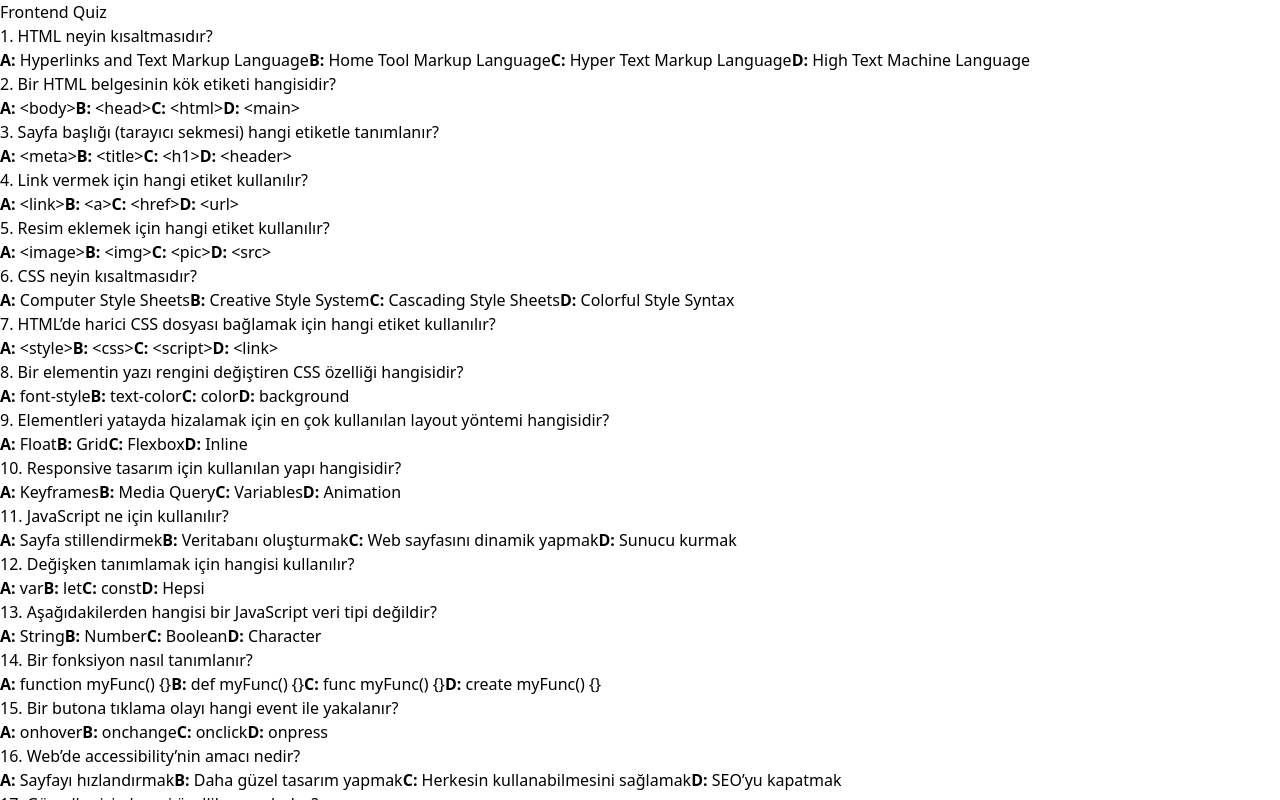
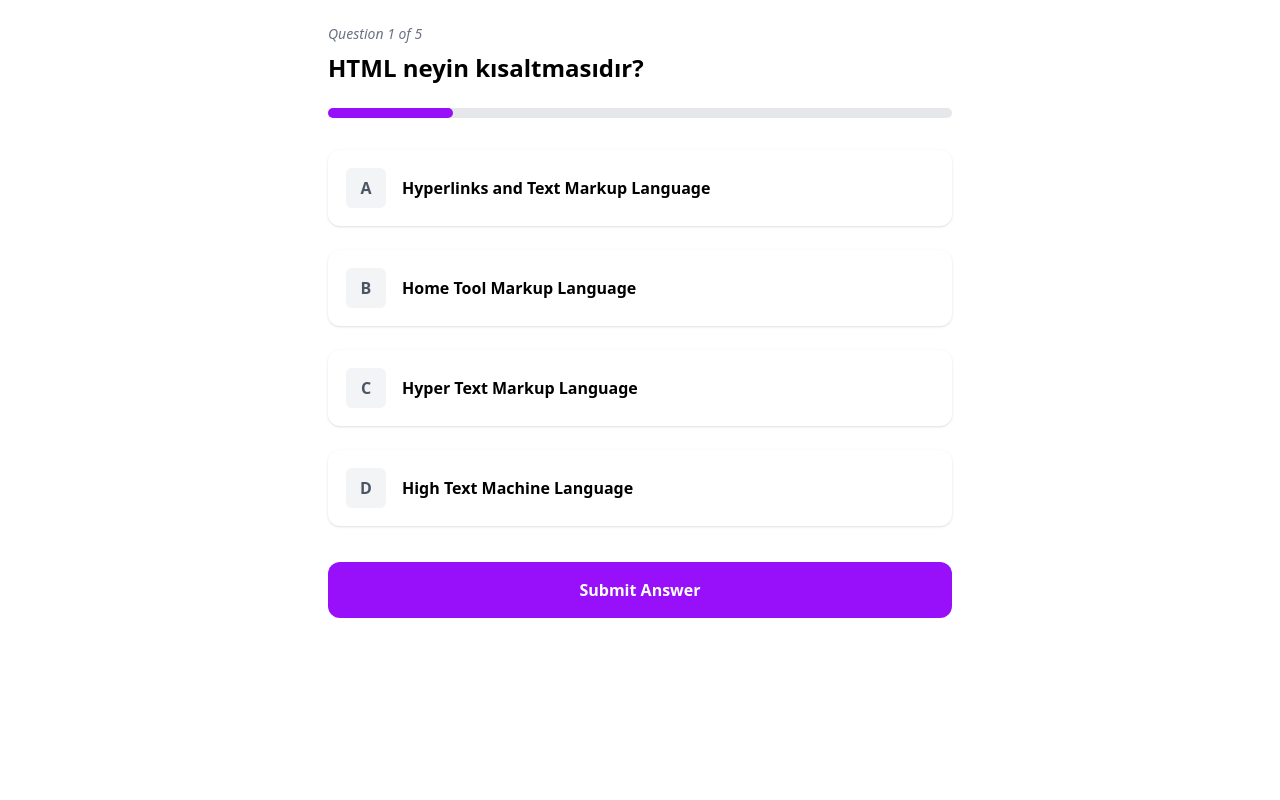
Before and after one commit to adenercan/react-challenge-1, a React (Vite) app: page / in a window 1280 px wide. Both pictures are taken after a click on the button "HTML". Shown: the top 800 px of the page. Built offline with nearby package versions, Linux system fonts and the light colour scheme.

Commit message:
düzenlendi

```diff
--- a/src/components/quiz.jsx
+++ b/src/components/quiz.jsx
@@ -1,36 +1,137 @@
-import questions from '../assets/questions'; // Dosya yolunun doğru olduğundan emin ol
+import { useState } from 'react';
+import questions from '../assets/questions';
 
-function Quiz() {
+function Quiz({ category, setScore, onFinish }) {
+
+  const filteredQuestions = questions.filter(q => q.category === category);
+
+  if (!filteredQuestions || filteredQuestions.length === 0) {
+    return <div className="p-10 text-center">Bu kategoriye ait soru bulunamadı.</div>;
+  }
+
+  const [currentQuestionIndex, setCurrentQuestionIndex] = useState(0);
+  const [selectedOption, setSelectedOption] = useState(null);
+  const [isSubmitted, setIsSubmitted] = useState(false);
+  const [error, setError] = useState(false);
+
   const labels = ["A", "B", "C", "D"];
+  const currentQuestion = filteredQuestions[currentQuestionIndex];
 
-  const handleAnswer = (selectedOption, correctAnswer) => {
-    if (selectedOption === correctAnswer) {
-      alert("Doğru Cevap! ");
-    } else {
-      alert("Yanlış Cevap. ");
+  const handleSelectOption = (option) => {
+    if (isSubmitted) return;
+    setSelectedOption(option);
+    setError(false);
+  };
+
+  const handleSubmit = () => {
+    if (!selectedOption) {
+      setError(true);
+      return;
+    }
+
+    setIsSubmitted(true);
+
+    if (selectedOption === currentQuestion.answer) {
+      setScore((prev) => prev + 1);
     }
   };
 
+  const handleNextQuestion = () => {
+    if (currentQuestionIndex < filteredQuestions.length - 1) {
+      setCurrentQuestionIndex((prev) => prev + 1);
+      setSelectedOption(null);
+      setIsSubmitted(false);
+    } else {
+      onFinish();
+    }
+  };
+
+  const getOptionClass = (option) => {
+    let baseClass = "flex items-center w-full p-4 bg-white rounded-xl gap-4 border-2 cursor-pointer mb-3 shadow-sm group transition-all ";
+
+    if (selectedOption !== option && !isSubmitted) {
+        return baseClass + "border-transparent hover:border-purple-300";
+    }
+
+    if (!isSubmitted && selectedOption === option) {
+        return baseClass + "border-purple-500 bg-purple-50";
+    }
+
+    if (isSubmitted) {
+      if (option === currentQuestion.answer) {
+        return baseClass + "border-green-500 bg-green-50 text-green-700";
+      }
+      if (selectedOption === option && option !== currentQuestion.answer) {
+        return baseClass + "border-red-500 bg-red-50 text-red-700";
+      }
+    }
+
+    return baseClass + "border-transparent";
+  };
+
   return (
-    <div>
-      <h1>Frontend Quiz</h1>
+    <div className="w-full max-w-2xl mx-auto p-6">
+      <div className="mb-8">
+        <p className="italic text-gray-500 text-sm mb-2">
+            Question {currentQuestionIndex + 1} of {filteredQuestions.length}
+        </p>
+        <h2 className="text-2xl font-bold">{currentQuestion.text}</h2>
 
-      {questions.map((item, qIndex) => (
-        <div key={qIndex}>
-          <h3>{qIndex + 1}. {item.text}</h3>
+        <div className='w-full bg-gray-200 rounded-full h-2.5 mt-6'>
+            <div
+                className='bg-purple-600 h-2.5 rounded-full transition-all duration-300'
+                style={{ width: `${((currentQuestionIndex + 1) / filteredQuestions.length) * 100}%` }}
+            ></div>
+        </div>
+      </div>
 
-          <div>
-            {item.options.map((option, oIndex) => (
-              <button
-                key={oIndex}
-                onClick={() => handleAnswer(option, item.answer)}
-              >
-                <strong>{labels[oIndex]}:</strong> {option}
-              </button>
-            ))}
-          </div>
-        </div>
-      ))}
+      <div className="flex flex-col gap-3">
+        {currentQuestion.options.map((option, index) => (
+          <button
+            key={index}
+            onClick={() => handleSelectOption(option)}
+            className={getOptionClass(option)}
+          >
+            <div className={`flex items-center justify-center w-10 h-10 rounded-md font-bold transition-colors
+                ${selectedOption === option ? 'bg-purple-600 text-white' : 'bg-gray-100 text-gray-600 group-hover:bg-purple-100 group-hover:text-purple-600'}
+            `}>
+               {labels[index]}
+            </div>
+
+            <span className="flex-1 text-left font-semibold">{option}</span>
+
+            {isSubmitted && option === currentQuestion.answer && (
+                <span className="text-green-500 text-xl">✔</span>
+            )}
+
+            {isSubmitted && selectedOption === option && option !== currentQuestion.answer && (
+                <span className="text-red-500 text-xl">✖</span>
+            )}
+          </button>
+        ))}
+      </div>
+
+      {error && (
+        <p className="flex items-center gap-2 text-red-500 mt-3 justify-center">
+            <span className='text-xl'>!</span> Lütfen bir seçenek seçin.
+        </p>
+      )}
+
+      {!isSubmitted ? (
+        <button
+            onClick={handleSubmit}
+            className="w-full mt-6 py-4 bg-purple-600 text-white font-bold rounded-xl hover:bg-purple-500 transition-colors"
+        >
+            Submit Answer
+        </button>
+      ) : (
+        <button
+            onClick={handleNextQuestion}
+            className='w-full mt-6 py-4 bg-purple-600 text-white font-bold rounded-xl hover:bg-purple-500 transition-colors'
+        >
+          {currentQuestionIndex === filteredQuestions.length - 1 ? "Show Results" : "Next Question"}
+        </button>
+      )}
     </div>
   );
 }
--- a/src/components/result.jsx
+++ b/src/components/result.jsx
@@ -1,28 +1,46 @@
 import React from "react";
 
-function Result({ score, onRestart, totalQuestions = 10, category = "HTML", icon = "/assets/images/icon-html.svg" }) {
+function Result({ score, onRestart, totalQuestions, category }) {
+
+  const iconMap = {
+    "HTML": "src/assets/imgs/html-icon.svg",
+    "CSS": "src/assets/imgs/css-icon.svg",
+    "JavaScript": "src/assets/imgs/js-icon.svg",
+    "Accessibility": "src/assets/imgs/accessibility-icon.svg"
+  };
+
+  const currentIcon = iconMap[category] || iconMap["HTML"];
+
   return (
-    <div className="result-container">
-      <div className="result-text">
-        <h1 className="title-light">Quiz completed</h1>
-        <h1 className="title-bold">You scored...</h1>
+    <div className="flex flex-col items-center justify-center w-full max-w-2xl mx-auto p-6">
+      <div className="w-full mb-8 flex flex-col md:flex-row md:justify-between md:items-end gap-4">
+        <div>
+           <h1 className="text-4xl font-light text-gray-700">Quiz completed</h1>
+           <h1 className="text-4xl font-bold text-gray-900">You scored...</h1>
+        </div>
       </div>
-      <div className="result-content">
-        <div className="score-card">
-          <div className="category-header">
-            <img src={icon} alt={category} />
-            <span>{category}</span>
+
+      <div className="w-full bg-white p-12 rounded-2xl shadow-sm text-center">
+
+        <div className="flex items-center justify-center gap-4 mb-8">
+          <div className={`p-2 rounded-lg ${category === 'HTML' ? 'bg-orange-100' : category === 'CSS' ? 'bg-green-100' : category === 'JavaScript' ? 'bg-blue-100' : 'bg-purple-100'}`}>
+             <img src={currentIcon} alt={category} className="w-10 h-10" />
           </div>
-
-          <div className="score-display">
-            <span className="final-score">{score}</span>
-            <span className="total-score">out of {totalQuestions}</span>
-          </div>
+          <span className="text-2xl font-bold text-gray-700">{category}</span>
         </div>
 
-        <button className="btn-primary" onClick={onRestart}>
+        <div className="flex flex-col items-center mb-8">
+          <span className="text-[5rem] font-bold leading-none text-gray-800">{score}</span>
+          <span className="text-gray-500 text-2xl mt-4">out of {totalQuestions}</span>
+        </div>
+
+        <button
+          className="w-full py-4 bg-purple-600 text-white font-bold rounded-xl hover:bg-purple-500 transition-colors text-lg shadow-lg hover:shadow-purple-200"
+          onClick={onRestart}
+        >
           Play Again
         </button>
+
       </div>
     </div>
   );
--- a/src/components/start.jsx
+++ b/src/components/start.jsx
@@ -29,17 +29,15 @@ function Start({ onStart }){
                 {/* theme toggle gelecek */}
             </div>
 
-            {/* başlık */}
             <div className="px-8 pt-6">
                 <h1 className="text-3xl font-normal ">Welcome to the</h1>
                 <h1 className="text-3xl font-bold">Frontend Quiz!</h1>
                 <p className="italic text-[#626C7F] ">Pick a subject to get started</p>
             </div>
 
-            {/* buttonlar */}
             <div className="flex justify-center items-center flex-col p-6 gap-3" >
-                {subjects.map((subject) => (
-                    <button className="flex items-center w-80 p-3 bg-white rounded-xl gap-4" onClick={() => onStart(subject.name)}>
+                {subjects.map((subject, index) => (
+                    <button key={index} className="flex items-center w-80 p-3 bg-white rounded-xl gap-4" onClick={() => onStart(subject.name)}>
                         <div className={`w-10 h-10 ${subject.bgColor} rounded-md flex justify-center items-center flex-row p-1`}>
                             <img className="" src={subject.icon} alt="" />
                         </div>{subject.name}
```
